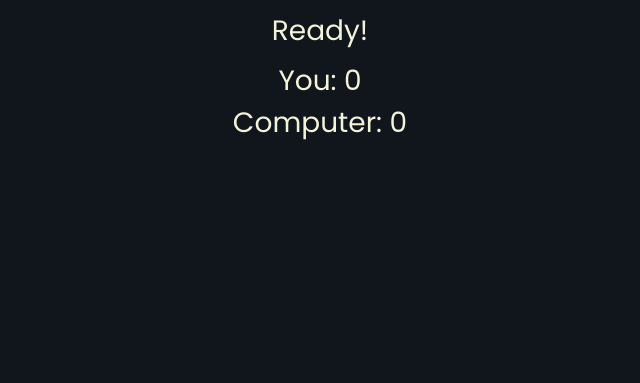
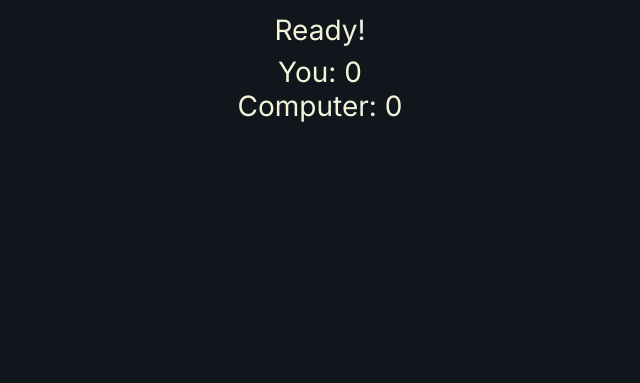
Before and after one commit to lukeramljak/odin-rock-paper-scissors, a plain HTML site: page index.html in a window 1280 px wide. Shown: the part 417-800 px from the top of the page, without its empty margins (320-960 px from the left). Drawn offline with Linux system fonts and the light colour scheme; a web font is replaced by a local one.

Commit message:
fix: :lipstick: change font

```diff
--- a/index.html
+++ b/index.html
@@ -9,7 +9,9 @@
   <link rel="stylesheet" href="style.css">
   <link rel="preconnect" href="https://fonts.googleapis.com">
   <link rel="preconnect" href="https://fonts.gstatic.com" crossorigin>
-  <link href="https://fonts.googleapis.com/css2?family=Poppins:wght@400;700&display=swap" rel="stylesheet">
+  <link rel="preconnect" href="https://fonts.googleapis.com">
+  <link rel="preconnect" href="https://fonts.gstatic.com" crossorigin>
+  <link href="https://fonts.googleapis.com/css2?family=Inter:wght@400;700&display=swap" rel="stylesheet">
   <link href="https://fonts.googleapis.com/css2?family=Noto+Color+Emoji&display=swap" rel="stylesheet">
 </head>
 
--- a/style.css
+++ b/style.css
@@ -9,7 +9,7 @@
 }
 
 body {
-  font-family: 'Poppins', sans-serif;
+  font-family: 'Inter', sans-serif;
   background-color: #11151c;
   color: #f2f3d9;
   display: grid;
```
